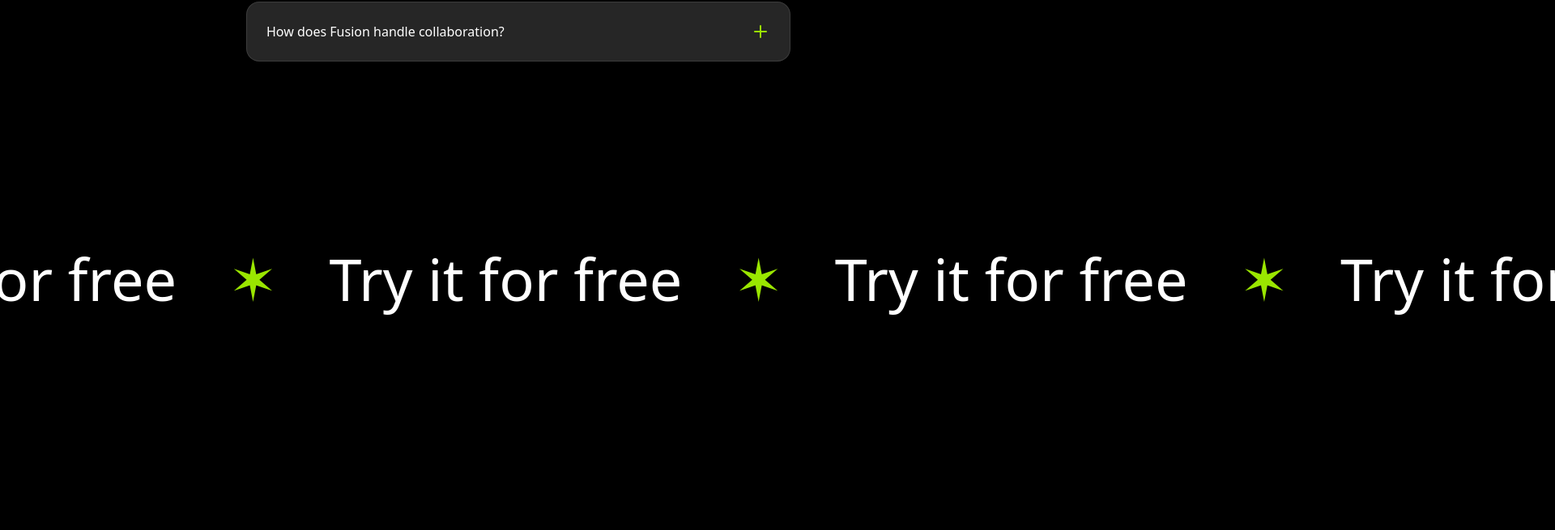
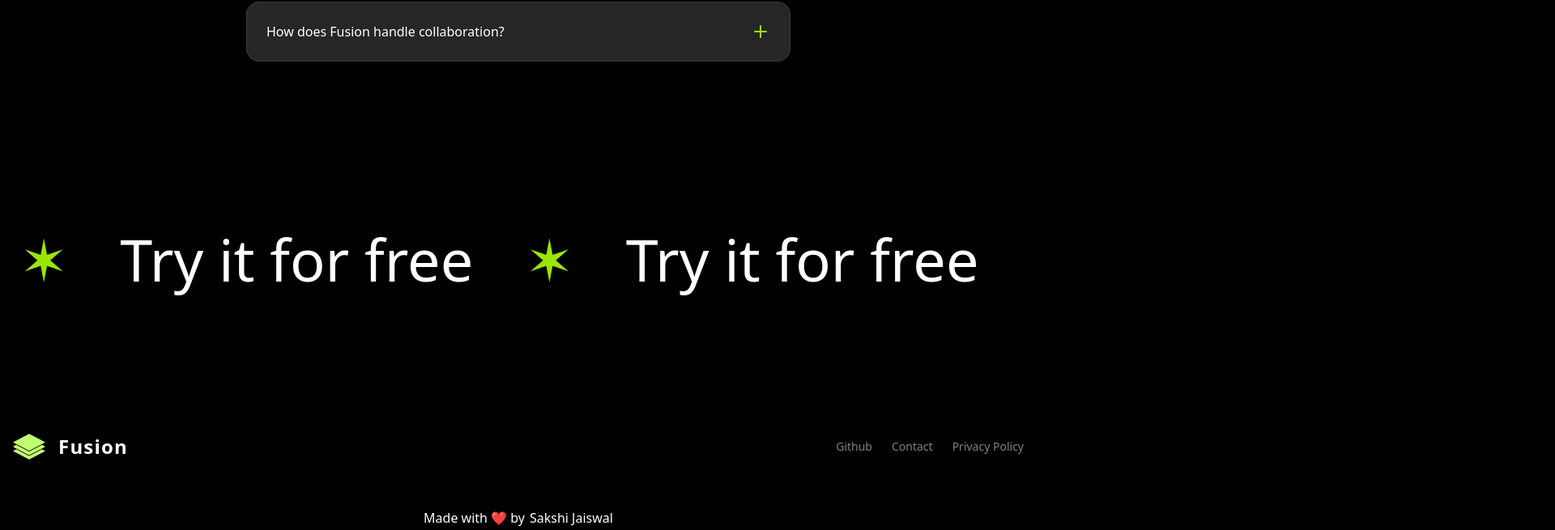
Before and after one commit to thesakshijaiswal/fusion, a Next.js app: page / in a window 1280 px wide. Shown: the part 4681-5336 px from the top of the page at 81% size, 1920 px wide, since content can reach past the window. Before the commit the page ends 5197 px from the top, so only its background shows below. Built offline with nearby package versions, Linux system fonts and the light colour scheme.

Commit message:
feat: add Footer component and update CallToAction section

```diff
--- a/src/app/page.tsx
+++ b/src/app/page.tsx
@@ -6,7 +6,7 @@
 import Integration from "@/sections/Integration";
 import Faqs from "@/sections/Faqs";
 import CallToAction from "@/sections/CallToAction.";
-
+import Footer from "@/sections/Footer";
 export default function Home() {
   return (
     <>
@@ -18,6 +18,7 @@
       <Integration />
       <Faqs />
       <CallToAction />
+      <Footer />
     </>
   );
 }
--- a/src/sections/CallToAction..tsx
+++ b/src/sections/CallToAction..tsx
@@ -1,6 +1,6 @@
 export default function CallToAction() {
   return (
-    <section className="flex justify-center py-24">
+    <section className="py-24">
       <div className="flex overflow-x-clip p-4">
         <div className="flex flex-none gap-16 text-7xl font-medium">
           {Array.from({ length: 10 }).map((_, i) => (
@@ -10,7 +10,6 @@
             </div>
           ))}
         </div>
-        <p className="flex justify-center">Made with ❤️ by Sakshi Jaiswal</p>
       </div>
     </section>
   );
--- /dev/null
+++ b/src/sections/Footer.tsx
@@ -0,0 +1,43 @@
+import Logo from "@/assets/logo.svg";
+import Image from "next/image";
+const footerLinks = [
+  { href: "https://github.com/thesakshijaiswal/fusion", label: "Github" },
+  { href: "#", label: "Contact" },
+  { href: "#", label: "Privacy Policy" },
+];
+export default function Footer() {
+  return (
+    <section className="flex justify-center px-2 py-16">
+      <div className="container">
+        <div className="flex flex-col items-center gap-6 md:flex-row md:justify-between">
+          <div className="flex items-center gap-4">
+            <Image src={Logo} alt="Fusion Logo" className="h-10 w-auto" />
+            <h1 className="text-2xl font-extrabold tracking-wider">Fusion</h1>
+          </div>
+          <div>
+            <nav className="flex gap-6">
+              {footerLinks.map((link) => (
+                <a
+                  href={link.href}
+                  className="text-sm text-white/50"
+                  key={link.label}
+                >
+                  {link.label}
+                </a>
+              ))}
+            </nav>
+          </div>
+        </div>
+        <p className="mt-14 flex justify-center">
+          Made with ❤️ by{" "}
+          <a
+            href="https://www.linkedin.com/in/thesakshijaiswal"
+            className="pl-1.5 hover:text-lime-400"
+          >
+            Sakshi Jaiswal
+          </a>
+        </p>
+      </div>
+    </section>
+  );
+}
```
